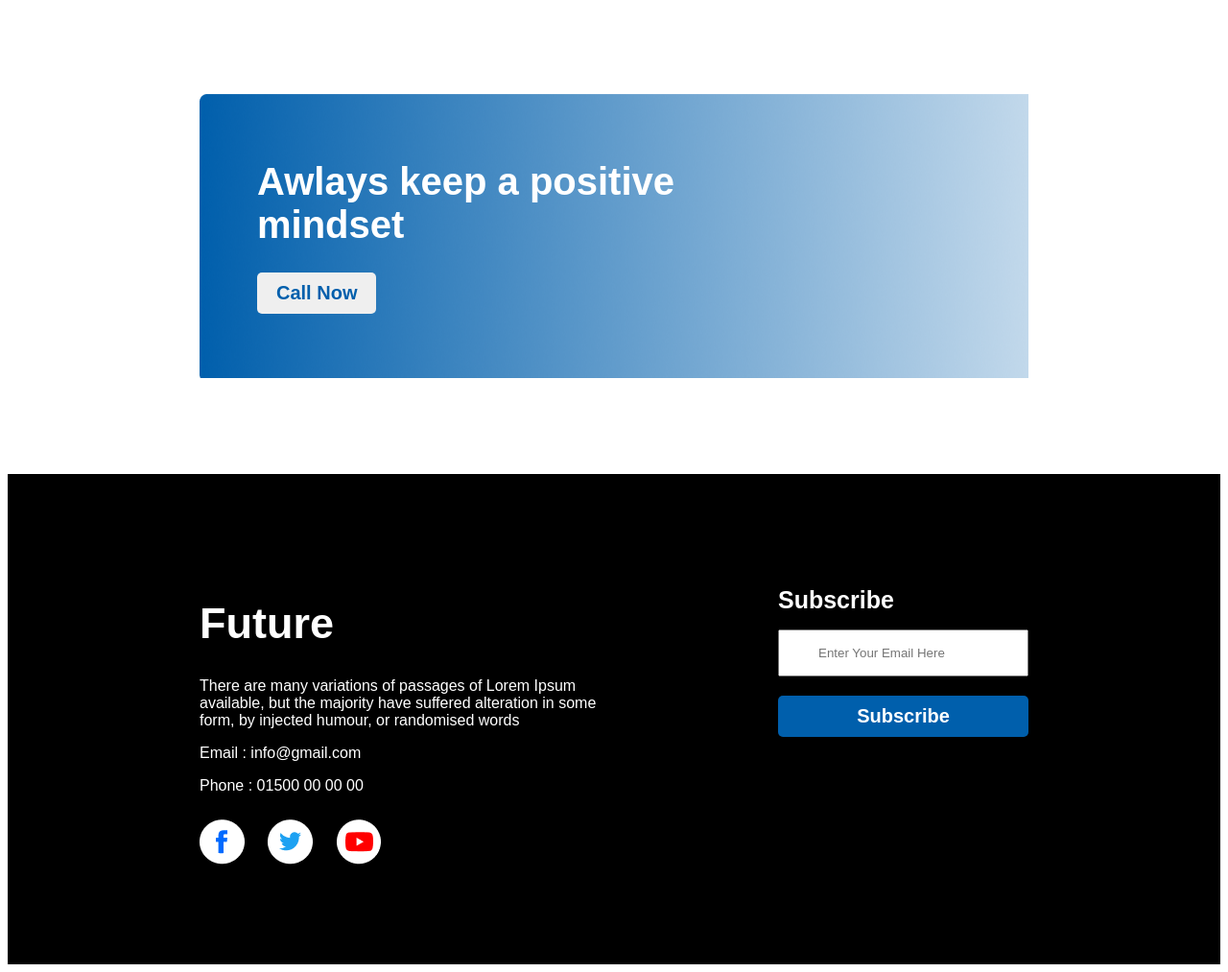
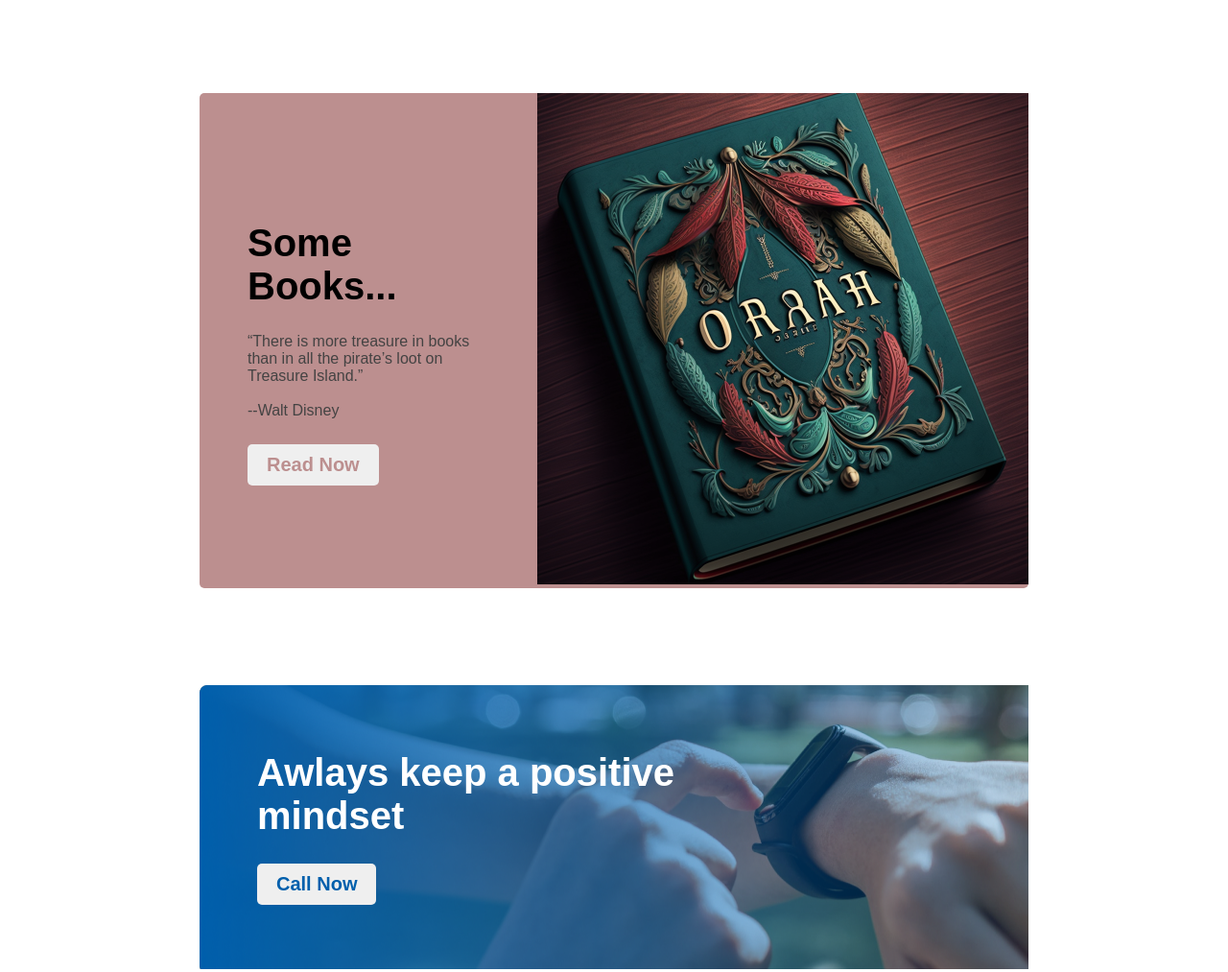
Before and after one commit to ovesheikh/new-year-new-me, a plain HTML site: page index.html in a window 1280 px wide. Shown: the part 2114-3127 px from the top of the page at 96% size. Drawn offline with Linux system fonts and the light colour scheme.

Commit message:
third commit

```diff
--- a/index.html
+++ b/index.html
@@ -68,6 +68,19 @@
             </div>
         </div>
 
+        <!-- Suggest me books -->
+        <div class="books-sec">
+            <div class="some-books">
+                <h1>Some Books...</h1>
+                <p>“There is more treasure in books than in all the pirate’s loot on Treasure Island.” <br> <br> --Walt
+                    Disney</p>
+                <button class="read-btn">Read Now</button>
+            </div>
+            <div>
+                <img src="images/trasure_book.png" alt="">
+            </div>
+        </div>
+
         <!-- POsitive Mindset -->
         <div class="positive-sec">
             <h1>Awlays keep a positive <br> mindset</h1>
@@ -80,7 +93,8 @@
         <div class="footer">
             <div class="future-sec">
                 <h1>Future</h1>
-                <p>There are many variations of passages of Lorem Ipsum <br> available, but the majority have suffered alteration in some <br> form, by injected humour, or randomised words</p>
+                <p>There are many variations of passages of Lorem Ipsum <br> available, but the majority have suffered
+                    alteration in some <br> form, by injected humour, or randomised words</p>
                 <p>Email : info@gmail.com</p>
                 <p>Phone : 01500 00 00 00</p>
                 <div class="future-img-sec">
--- a/styles/style.css
+++ b/styles/style.css
@@ -90,10 +90,44 @@
     color: #737272;
 }
 
+/* Books Section */
+.books-sec {
+    background-color: rosybrown;
+    border-radius: 5px;
+    margin: 100px 200px;
+    display: flex;
+    justify-content: space-between;
+    align-items: center;
+}
+
+.some-books {
+    padding: 50px;
+}
+
+.some-books h1 {
+    font-weight: 700;
+    font-size: 40px;
+}
+
+.some-books p {
+    color: #444343;
+}
+
+.read-btn {
+    color: rosybrown;
+    font-weight: 600;
+    font-size: 20px;
+    padding: 10px 20px;
+    margin-top: 10px;
+    border-radius: 5px;
+    border: none;
+}
+
 /* Posiitive Section */
 .positive-sec {
     margin: 100px 200px;
-    background-image: url('../images/gradient1.png');
+    background-image: url('../images/gradient1.png'), url(../images/watch.png);
+    background-blend-mode: normal;
 }
 
 .positive-sec h1 {
@@ -126,7 +160,8 @@
     font-weight: 700;
     font-size: 45px;
 }
-.future-img-sec img{
+
+.future-img-sec img {
     padding-top: 10px;
     padding-right: 20px;
 }
```
Also changed, not shown: images/trasure_book.png (added).
